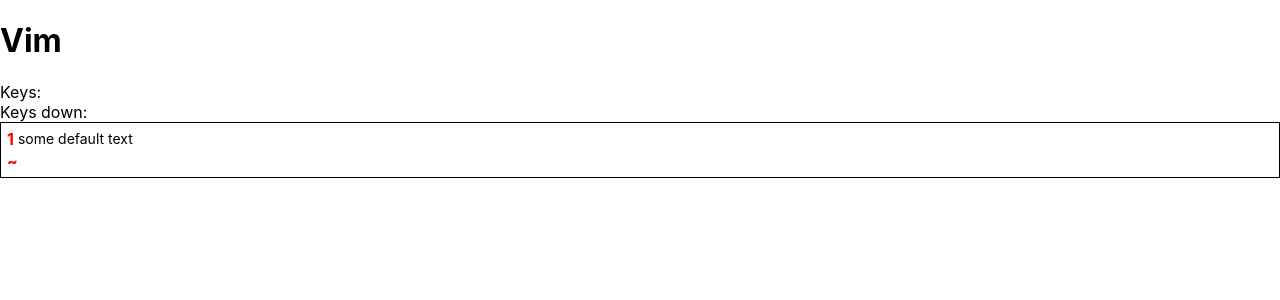
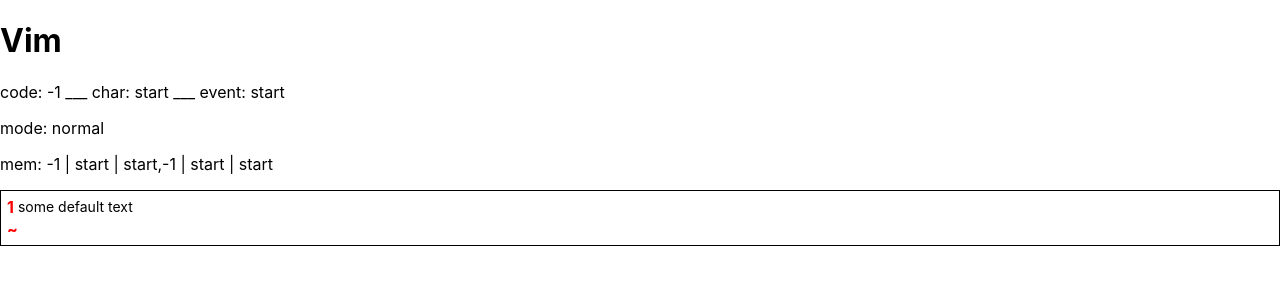
Before and after one commit to aria-1337/react-vim, a React (Create React App) app: page / in a window 1280 px wide. Shown: the top 300 px of the page. Built offline with nearby package versions, Linux system fonts and the light colour scheme.

Commit message:
Working keypress mem + insert and normal mode

```diff
--- a/src/App.tsx
+++ b/src/App.tsx
@@ -9,8 +9,27 @@
     const [keypresses, setKeypresses] = useState<Array<number>>([]);
     const [selectedRow, setSelectedRow] = useState<number>(0);
     const [cursorPos, setCursorPos] = useState<number>(0);
+    const [mode, setMode] = useState<string>('normal');
 
-    const [keys, keysDown] = UseKeyPress({ historySize: 10 });
+    // Track keypresses and store them to memory
+    const [mem, setMem] = useState<Array<{ code: number, char: string, event: string }>>([]);
+    const { code, char, event }  = UseKeyPress();
+    useEffect(() => {
+        setMem((oldMem) => {
+            // TODO: LIMIT (In App props)
+            return [...oldMem, { code, char, event}]
+        });
+
+        // ESC Modifier => Return to normal mode
+        if (char === 'Esc' && event === 'down') {
+            setMode('normal');
+        }
+
+        // While in normal + I => Insert mode
+        if (mode === 'normal' && char === 'I' && event === 'down') {
+            setMode('insert');
+        }
+    }, [code, char, event, mode]);
 
     // @addLine()
     // This function created a new line is initially appended to the last Line instance.
@@ -21,8 +40,9 @@
 
     return (<>
     <h1>Vim</h1>
-    <div>Keys: { keys.toString() }</div>
-    <div>Keys down: { keysDown.toString() }</div>
+    <p>{ `code: ${code} ___ char: ${char} ___ event: ${event}` }</p>
+    <p>{ `mode: ${mode}` }</p>
+    <p>{ `mem: ${mem.map(({ code, char, event}) => `${code} | ${char} | ${event}`)}`}</p>
     <EditorWrapper>
         { rows?.map((r, key) => <Line key={key} n={r.n} text={r.text} />) }
         <Line key={'end'} n={0} text={''} />
--- a/src/hooks/UseKeypress.tsx
+++ b/src/hooks/UseKeypress.tsx
@@ -1,52 +1,36 @@
 import React, { useState, useEffect } from 'react';
 
-interface UseKeyPressProps {
-    historySize: number;
+interface KeyPress {
+    event: 'down' | 'up' | 'start' ;
+    code: number; // charCode
+    char: string; // Readable character
 }
 
 // src: https://gist.github.com/whitewhidow/6319198
 const codes: any = {8:"Backspace",9:"Tab",13:"Enter",16:"Shift",17:"Ctrl",18:"Alt",19:"Pause/Break",20:"Caps Lock",27:"Esc",32:"Space",33:"Page Up",34:"Page Down",35:"End",36:"Home",37:"Left",38:"Up",39:"Right",40:"Down",45:"Insert",46:"Delete",48:"0",49:"1",50:"2",51:"3",52:"4",53:"5",54:"6",55:"7",56:"8",57:"9",65:"A",66:"B",67:"C",68:"D",69:"E",70:"F",71:"G",72:"H",73:"I",74:"J",75:"K",76:"L",77:"M",78:"N",79:"O",80:"P",81:"Q",82:"R",83:"S",84:"T",85:"U",86:"V",87:"W",88:"X",89:"Y",90:"Z",91:"Windows",93:"Right Click",96:"Numpad 0",97:"Numpad 1",98:"Numpad 2",99:"Numpad 3",100:"Numpad 4",101:"Numpad 5",102:"Numpad 6",103:"Numpad 7",104:"Numpad 8",105:"Numpad 9",106:"Numpad *",107:"Numpad +",109:"Numpad -",110:"Numpad .",111:"Numpad /",112:"F1",113:"F2",114:"F3",115:"F4",116:"F5",117:"F6",118:"F7",119:"F8",120:"F9",121:"F10",122:"F11",123:"F12",144:"Num Lock",145:"Scroll Lock",182:"My Computer",183:"My Calculator",186:";",187:"=",188:",",189:"-",190:".",191:"/",192:"`",219:"[",220:"\\",221:"]",222:"'"};
 
-// TODO: complete this.
-const shiftCodes: any = {
-    186: ':',
-}
+// Returns most recent keypress in
+export default function UseKeyPress() : KeyPress {
+    const [state, setState] = useState<KeyPress>({ code: -1, char: 'start', event: 'start' });
 
-export default function UseKeyPress({ historySize }: UseKeyPressProps): [Array<string>, Array<number>] {
-    const [keysDown, setKeysDown] = useState<Array<number>>([]);
-    const [readableKeys, setReadableKeys] = useState<Array<string>>([]);
-
-    function updateReadableKeys(key: string) {
-        setReadableKeys((prevReadableKeys) => {
-            while(prevReadableKeys.length-1 > historySize) {
-                prevReadableKeys.shift();
-            }
-            return [...prevReadableKeys, key];
+    function handleKeyDown(e: any) {
+        setState((_) => {
+            return {
+                code: e.keyCode,
+                char: (codes?.[e.keyCode] ? codes[e.keyCode] : 'null'),
+                event: 'down'
+            };
         });
     }
 
-    function updateKeysDown(code: number) {
-        setKeysDown((prevKeysDown) => {
-            const idx = prevKeysDown.indexOf(code);
-            if (idx !== -1) prevKeysDown.splice(idx, 1);
-            return prevKeysDown;
+    function handleKeyUp(e: any) {
+        setState((_) => {
+            return {
+                code: e.keyCode,
+                char: (codes?.[e.keyCode] ? codes[e.keyCode] : 'null'),
+                event: 'up'
+            };
         });
-    }
-
-    function handleKeyDown(e: any) {
-        if (keysDown.indexOf(e.keyCode) === -1) {
-            setKeysDown((prevKeysDown) => [...prevKeysDown, e.keyCode]);
-        }
-        // Shift modifier = 17
-        if (keysDown.indexOf(17) !== -1) {
-            updateReadableKeys(shiftCodes[e.keyCode]);
-        } else {
-            updateReadableKeys(codes[e.keyCode]);
-        }
-    }
-
-    function handleKeyUp(e: any) {
-        updateKeysDown(e.keyCode);
     }
 
     useEffect(() => {
@@ -58,5 +42,5 @@
         }
     }, []);
 
-    return [readableKeys, keysDown];
+    return state;
 }
```
Also changed, not shown: 2 other files (tests, documents, lock files or other folders).
